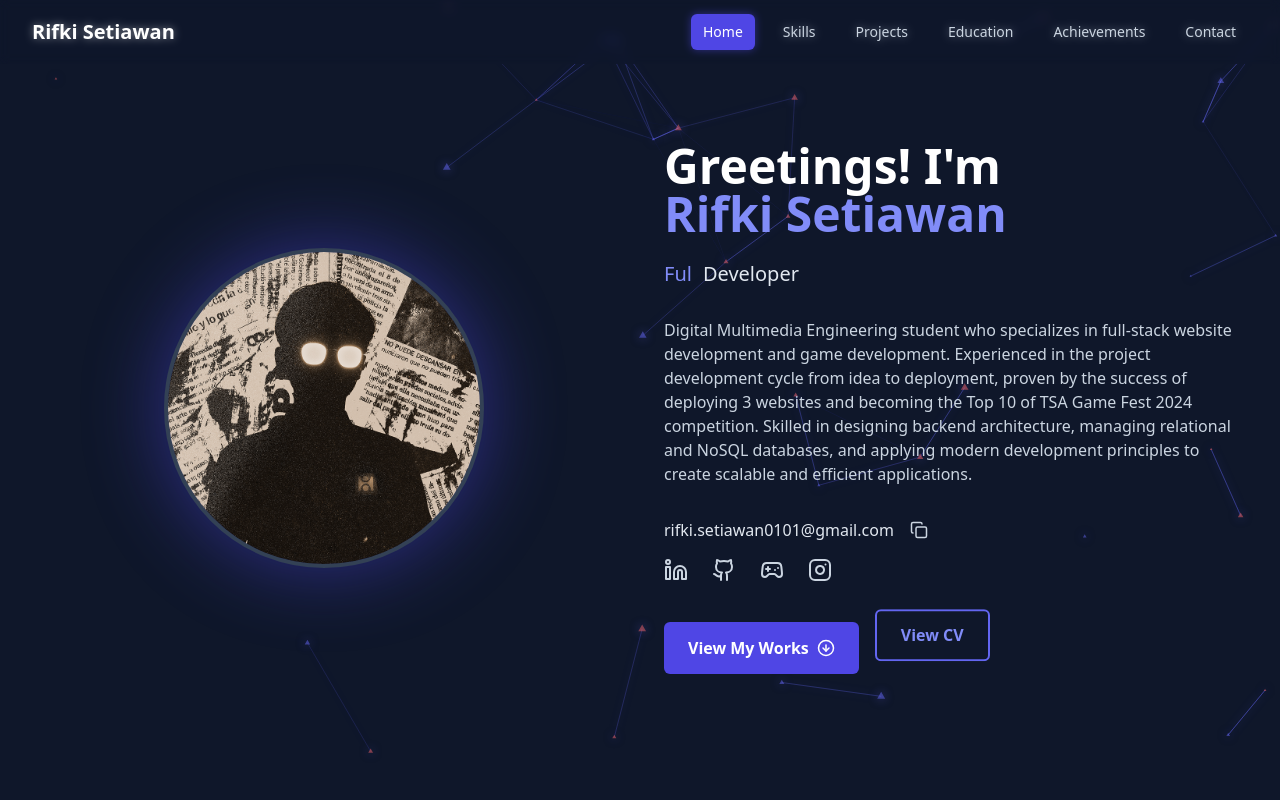
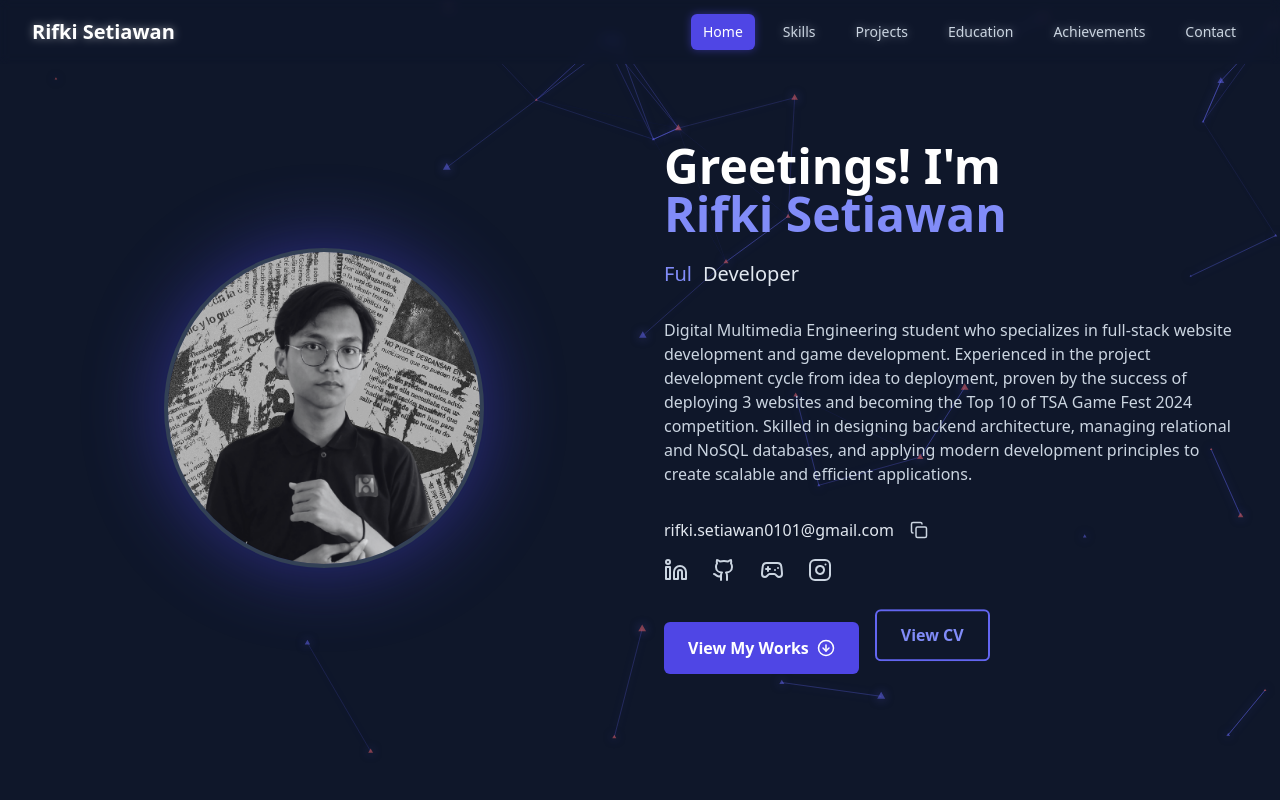
Before and after one commit to rifkisetiawan0101/My-Web-Portfolio, a React (Create React App) app in the folder frontend/: page / in a window 1280 px wide. Shown: the top 800 px of the page. Built offline with nearby package versions, Linux system fonts and the light colour scheme.

Commit message:
change profile picture

```diff
--- a/frontend/src/data/data.js
+++ b/frontend/src/data/data.js
@@ -13,7 +13,7 @@ export const personalInfo = {
         itch: "https://itch.io/profile/rstiawann",
         instagram: "https://instagram.com/rstiawann_",
     },
-    profilePicture: "/Image/Profile/profile-picture-stylized.png"
+    profilePicture: "/Image/Profile/profile-picture-black.png"
 };
 
 export const skills = [
```
Also changed, not shown: frontend/public/Image/Profile/profile-picture-black.png.
